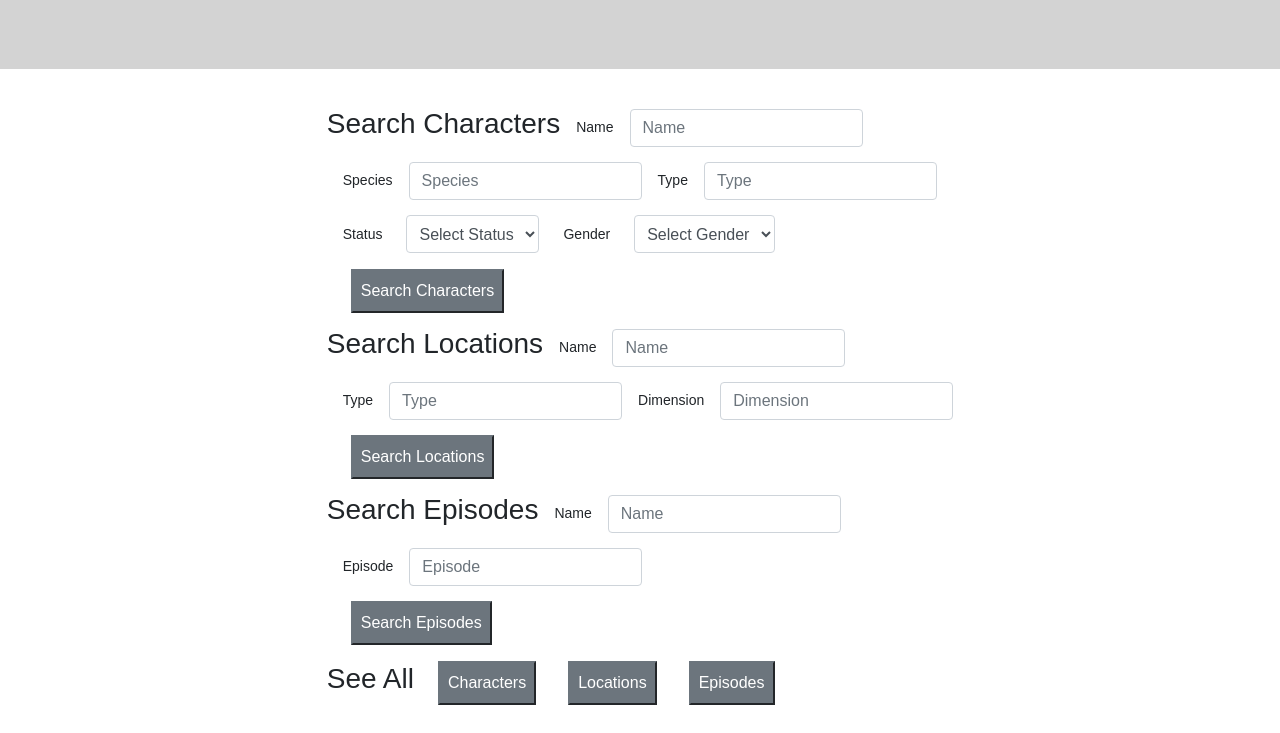
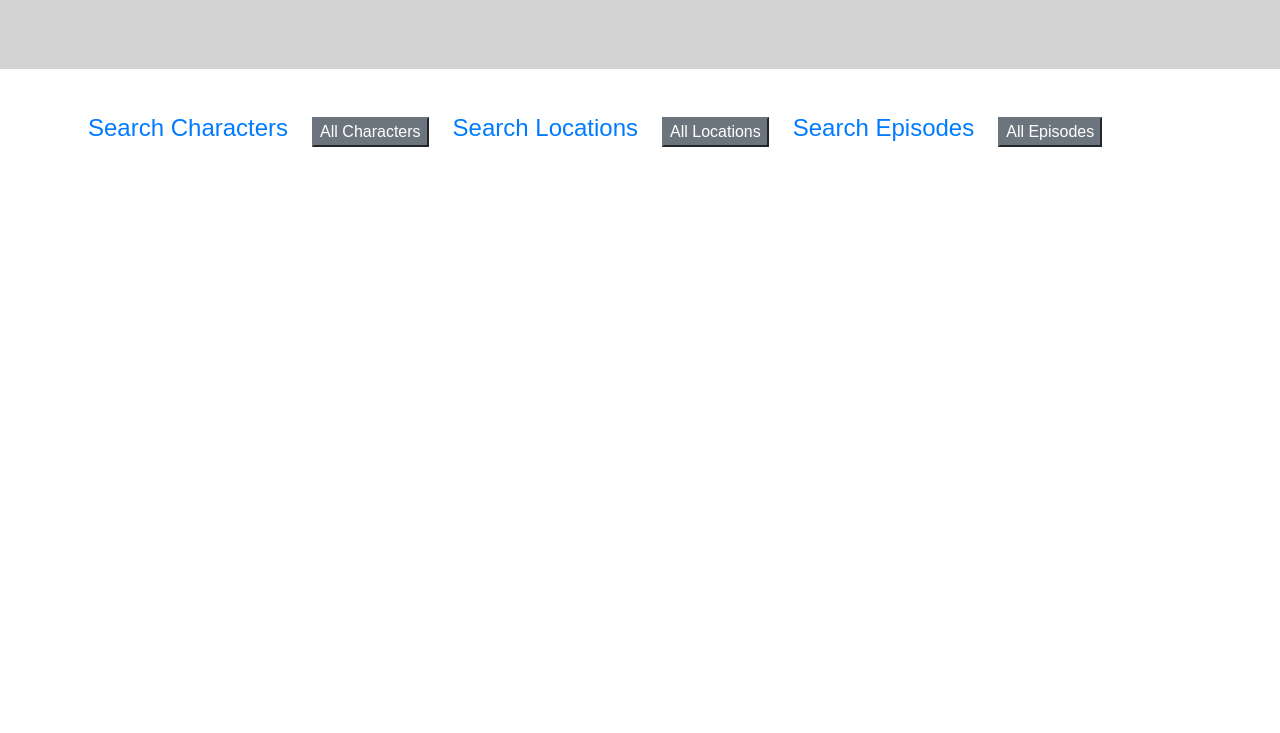
Before and after one commit to mirfishe/Rick-and-Morty-API, a plain HTML site: page index.html in a window 1280 px wide. Shown: the part 190-923 px from the top of the page. After the commit the page ends 800 px from the top, so only its background shows below. Drawn offline with nearby package versions, Linux system fonts and the light colour scheme.

Commit message:
added form toggle

```diff
--- a/index.html
+++ b/index.html
@@ -40,32 +40,50 @@
       <section>
         <div class="container">
           <h4 id="errorHeader" class="error"></h4>
-            <div class="row justify-content-center">
+          <div class="form-row">
+            <div class="form-inline m-2">
+              <a data-toggle="collapse" href="#collapseCharacters" aria-expanded="false" aria-controls="collapseCharacters"><h4 id="hdrSearchCharacters">Search Characters</h4></a>
+              <button class="btn-secondary ml-4 m-2" id="btnCharacters">All Characters</button>
+            </div>
+            <div class="form-inline m-2">
+              <a data-toggle="collapse" href="#collapseLocations" aria-expanded="false" aria-controls="collapseLocations"><h4 id="hdrSearchLocations">Search Locations</h4></a>
+              <button class="btn-secondary ml-4 m-2" id="btnLocations">All Locations</button>
+            </div>
+            <div class="form-inline m-2">
+              <a data-toggle="collapse" href="#collapseEpisodes" aria-expanded="false" aria-controls="collapseEpisodes"><h4 id="hdrSearchEpisodes">Search Episodes</h4></a>
+              <button class="btn-secondary ml-4 m-2" id="btnEpisodes">All Episodes</button>
+            </div>
+          </div>
+            <div class="row">
+              <div class="col">
                   <form id="frmSearch">
-
-                    <div class="form-inline">
-                      <h3>Search Characters</h3>
-                      <label for="txtSearchCharacterName" class="col-form-label-sm m-2 p-2">Name</label>
+                  <!-- <a data-toggle="collapse" href="#collapseCharacters" aria-expanded="false" aria-controls="collapseCharacters"><h3>Search Characters</h3></a> -->
+                  <div class="collapse" id="collapseCharacters">
+                    <div class="form-row">
+                      <div class="form-group m-2">
+                        <!-- <label for="txtSearchCharacterName" class="col-form-label-sm m-2">Name</label> -->
                         <input type="text" class="form-control" id="txtSearchCharacterName" placeholder="Name">
                       </div>
-                    <div class="form-inline">
-                      <label for="txtSearchSpecies" class="col-form-label-sm m-2 p-2">Species</label>
+                      <div class="form-group m-2">
+                        <!-- <label for="txtSearchSpecies" class="col-form-label-sm m-2">Species</label> -->
                         <input type="text" class="form-control" id="txtSearchSpecies" placeholder="Species">
-
-                      <label for="txtSearchCharacterType" class="col-form-label-sm m-2 p-2">Type</label>
+                      </div>
+                      <div class="form-group m-2">
+                        <!-- <label for="txtSearchCharacterType" class="col-form-label-sm m-2">Type</label> -->
                         <input type="text" class="form-control" id="txtSearchCharacterType" placeholder="Type">
                       </div>
-                    <div class="form-inline">
-                      <label for="ddSearchStatus" class="col-form-label-sm m-2 p-2">Status</label>
-                      <select class="form-control m-2 p-2" id="ddSearchStatus">
+                      <div class="form-group m-2">
+                        <!-- <label for="ddSearchStatus" class="col-form-label-sm m-2">Status</label> -->
+                        <select class="form-control" id="ddSearchStatus">
                           <option value="">Select Status</option>
                           <option value="alive">Alive</option>
                           <option value="dead">Dead</option>
                           <option value="unknown">Unknown</option>
                         </select>
-
-                      <label for="ddSearchGender" class="col-form-label-sm m-2 p-2">Gender</label>
-                      <select class="form-control m-2 p-2" id="ddSearchGender">
+                      </div>
+                      <div class="form-group m-2">
+                        <!-- <label for="ddSearchGender" class="col-form-label-sm m-2">Gender</label> -->
+                        <select class="form-control" id="ddSearchGender">
                           <option value="">Select Gender</option>
                           <option value="female">Female</option>
                           <option value="male">Male</option>
@@ -73,50 +91,66 @@
                           <option value="unknown">Unknown</option>
                         </select>
                       </div>
-                    <div class="form-inline">
-                      <button class="btn-secondary ml-4 m-2 p-2" id="btnSearchCharacters">Search Characters</button>
                     </div>
-
-                  <div class="form-inline">
-                    <h3>Search Locations</h3>
-                    <label for="txtSearchLocationName" class="col-form-label-sm m-2 p-2">Name</label>
+                      <div class="form-row">
+                        <div class="form-group m-2">
+                        <button class="btn-primary ml-4 m-2 p-2" id="btnSearchCharacters">Search Characters</button>
+                        </div>
+                      </div>
+                  </div>
+                  <!-- <a data-toggle="collapse" href="#collapseLocations" aria-expanded="false" aria-controls="collapseLocations"><h3>Search Locations</h3></a> -->
+                  <div class="collapse" id="collapseLocations">
+                    <div class="form-row">
+                    <div class="form-group m-2">
+                      <!-- <label for="txtSearchLocationName" class="col-form-label-sm m-2">Name</label> -->
                       <input type="text" class="form-control" id="txtSearchLocationName" placeholder="Name">
                     </div>
-                  <div class="form-inline">
-                    <label for="txtSearchLocationType" class="col-form-label-sm m-2 p-2">Type</label>
+                    <div class="form-group m-2">
+                      <!-- <label for="txtSearchLocationType" class="col-form-label-sm m-2">Type</label> -->
                       <input type="text" class="form-control" id="txtSearchLocationType" placeholder="Type">
-
-                    <label for="txtDimension" class="col-form-label-sm m-2 p-2">Dimension</label>
+                    </div>
+                    <div class="form-group m-2">
+                      <!-- <label for="txtDimension" class="col-form-label-sm m-2">Dimension</label> -->
                       <input type="text" class="form-control" id="txtDimension" placeholder="Dimension">
                     </div>
-                  <div class="form-inline">
-                    <button class="btn-secondary ml-4 m-2 p-2" id="btnSearchLocations">Search Locations</button>
                   </div>
-
-                <div class="form-inline">
-                  <h3>Search Episodes</h3>
-                  <label for="txtSearchEpisodeName" class="col-form-label-sm m-2 p-2">Name</label>
+                    <div class="form-row">
+                      <div class="form-group m-2">
+                      <button class="btn-primary ml-4 m-2 p-2" id="btnSearchLocations">Search Locations</button>
+                    </div>
+                  </div>
+              </div>
+              <!-- <a data-toggle="collapse" href="#collapseEpisodes" aria-expanded="false" aria-controls="collapseEpisodes"><h3>Search Episodes</h3></a> -->
+              <div class="collapse" id="collapseEpisodes">
+                <div class="form-row">
+                  <div class="form-group m-2">
+                    <!-- <label for="txtSearchEpisodeName" class="col-form-label-sm m-2">Name</label> -->
                     <input type="text" class="form-control" id="txtSearchEpisodeName" placeholder="Name">
                   </div>
-                <div class="form-inline">
-                  <label for="txtEpisode" class="col-form-label-sm m-2 p-2">Episode</label>
+                  <div class="form-group m-2">
+                    <!-- <label for="txtEpisode" class="col-form-label-sm m-2">Episode</label> -->
                     <input type="text" class="form-control" id="txtEpisode" placeholder="Episode">
                   </div>
-                <div class="form-inline">
-                  <button class="btn-secondary ml-4 m-2 p-2" id="btnSearchEpisodes">Search Episodes</button>
                 </div>
-
+                  <div class="form-row">
+                    <div class="form-group m-2">
+                    <button class="btn-primary ml-4 m-2 p-2" id="btnSearchEpisodes">Search Episodes</button>
+                  </div>
+                </div>
+            </div>
+            <!-- <div class="form-row">
                   <div class="form-inline">
                     <h3>See All</h3>
-                    <button class="btn-secondary ml-4 m-2 p-2" id="btnCharacters">Characters</button>
+                    <button class="btn-secondary ml-4 m-2 p-2" id="btnCharacters">All Characters</button>
 
-                    <button class="btn-secondary ml-4 m-2 p-2" id="btnLocations">Locations</button>
+                    <button class="btn-secondary ml-4 m-2 p-2" id="btnLocations">All Locations</button>
 
-                    <button class="btn-secondary ml-4 m-2 p-2" id="btnEpisodes">Episodes</button>
+                    <button class="btn-secondary ml-4 m-2 p-2" id="btnEpisodes">All Episodes</button>
 
                     </div>
+                  </div> -->
                   </form>
-
+                </div>
               </div>
 
               <div id="resultsDiv" class="row"></div>
--- a/index.js
+++ b/index.js
@@ -11,6 +11,18 @@ const btnEpisodes = document.getElementById("btnEpisodes");
 btnCharacters.addEventListener('click', getResults);
 btnLocations.addEventListener('click', getResults);
 btnEpisodes.addEventListener('click', getResults);
+
+const hdrSearchCharacters = document.getElementById("hdrSearchCharacters");
+const hdrSearchLocations = document.getElementById("hdrSearchLocations");
+const hdrSearchEpisodes = document.getElementById("hdrSearchEpisodes");
+
+hdrSearchCharacters.addEventListener('click', toggleForms);
+hdrSearchLocations.addEventListener('click', toggleForms);
+hdrSearchEpisodes.addEventListener('click', toggleForms);
+
+// const collapseCharacters = document.getElementById("collapseCharacters");
+// const collapseLocations = document.getElementById("collapseLocations");
+// const collapseEpisodes = document.getElementById("collapseEpisodes");
 
 const txtSearchCharacterName = document.getElementById("txtSearchCharacterName");
 const ddSearchStatus = document.getElementById("ddSearchStatus");
@@ -50,6 +62,21 @@ let URL = "";
 let searchType = "";
 let currentPage = 0;
 let lastPage = 0;
+
+function toggleForms(e){
+  e.preventDefault();
+
+  while (resultsDiv.firstChild) { // while the value is not null
+    resultsDiv.removeChild(resultsDiv.firstChild);
+  };
+
+  $('#collapseCharacters').collapse('hide');
+  $('#collapseLocations').collapse('hide');
+  $('#collapseEpisodes').collapse('hide');
+
+  // e.srcElement.id.collapse('show');
+
+};
 
 // Get the results after the search
 function getResults(e){
```
Lines whose indentation alone changed are shown as unchanged.
